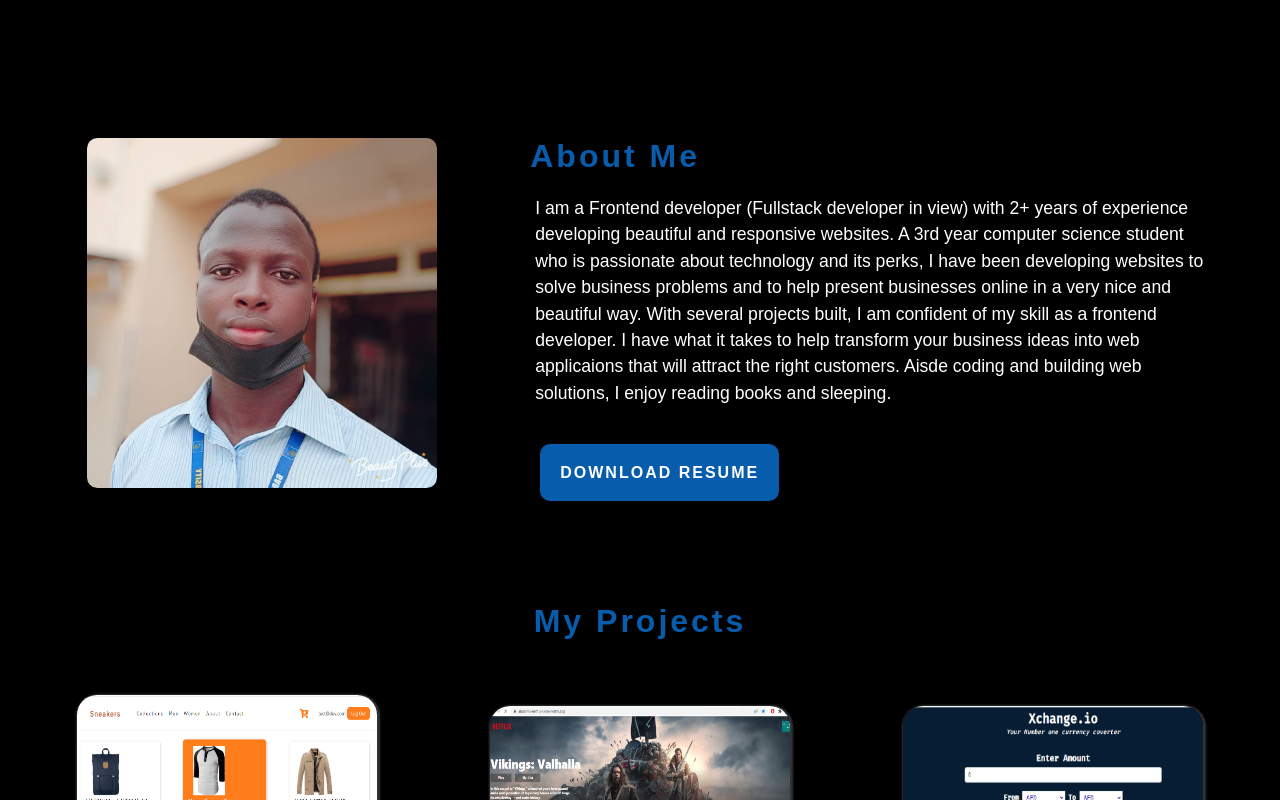
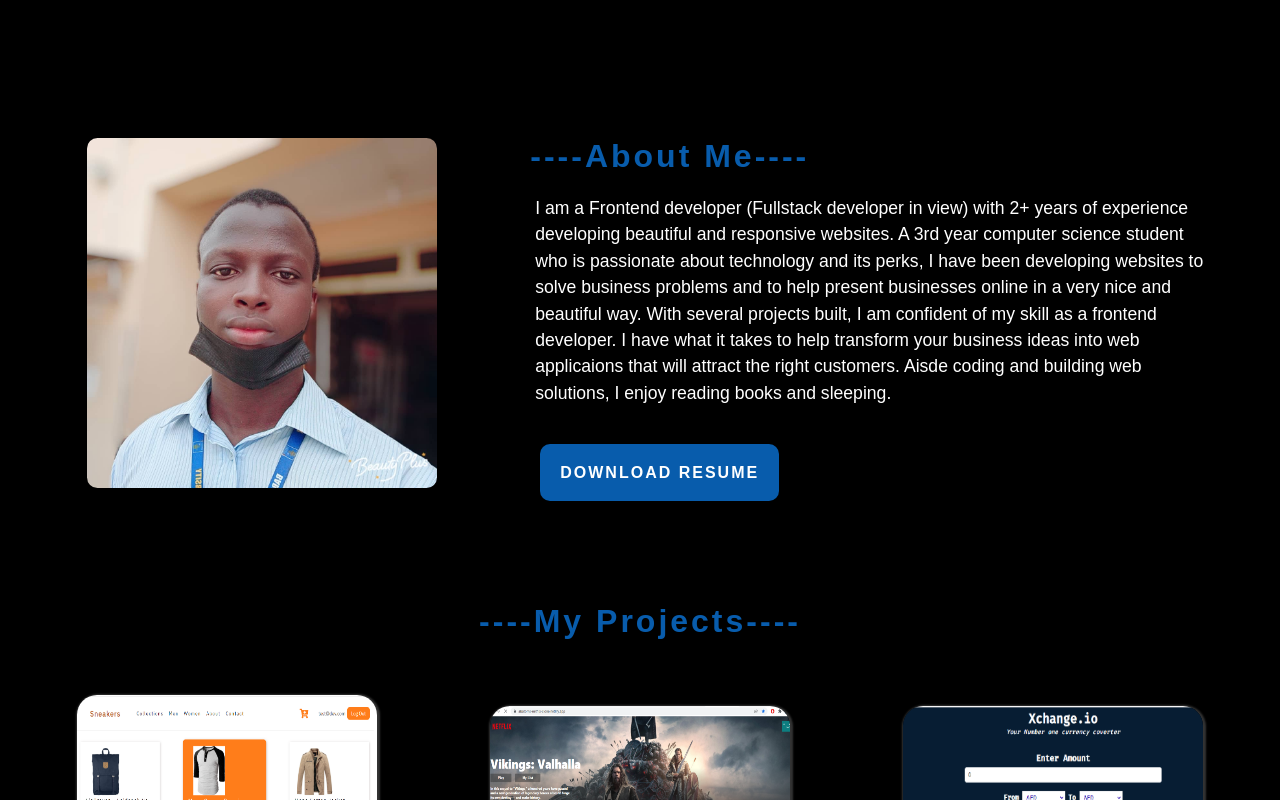
Before and after one commit to Bola-coder/portfolio, a React (Create React App) app: page / in a window 1280 px wide. Shown: the part 800-1600 px from the top of the page. Built offline with nearby package versions, Linux system fonts and the light colour scheme.

Commit message:
Styled the section header using before and after pseudoelements

```diff
--- a/src/styles/Banner.styled.js
+++ b/src/styles/Banner.styled.js
@@ -32,7 +32,7 @@ export const StyledBanner = styled.section`
   }
 
   & > span {
-    flex-basis: 40%;
+    flex-basis: 35%;
   }
 
   img {
--- a/src/styles/ProjectDetails.styled.js
+++ b/src/styles/ProjectDetails.styled.js
@@ -15,12 +15,22 @@ export const StyledDetails = styled.div`
     width: 300px;
     border-radius: 20px;
     box-shadow: 1px 1px 2px 2px #333;
-    transition: transform 0.3s ease-in;
+    // transition: transform 0.3s ease-in;
+
+    // &:hover  & > img{
+    //   transform: scale(1.05);
+    // }
 
     & > img {
       width: inherit;
       border-radius: 20px;
       height: 200px;
+      display: inline;
+      transition: transform 0.3s ease-in;
+
+      &:hover {
+        transform: scale(1.02);
+      }
     }
 
     & > div.text {
@@ -47,12 +57,6 @@ export const StyledDetails = styled.div`
     p {
       font-size: 0.9rem;
     }
-
-    &:hover {
-      transform: scale(1.05);
-      // background-color: #fff;
-      // color: #000;
-    }
   }
 `;
 
--- a/src/styles/SectionHeader.styled.js
+++ b/src/styles/SectionHeader.styled.js
@@ -7,6 +7,13 @@ export const StyledHeading = styled.h2`
   margin-bottom: 15px;
   letter-spacing: 3px;
 
+  &::after,
+  &::before {
+    content: "----";
+    color: rgb(8, 92, 172);
+    margin-top: 10px;
+  }
+
   @media screen and (max-width: 425px) {
     font-size: 1.4rem;
     letter-spacing: 2px;
```
